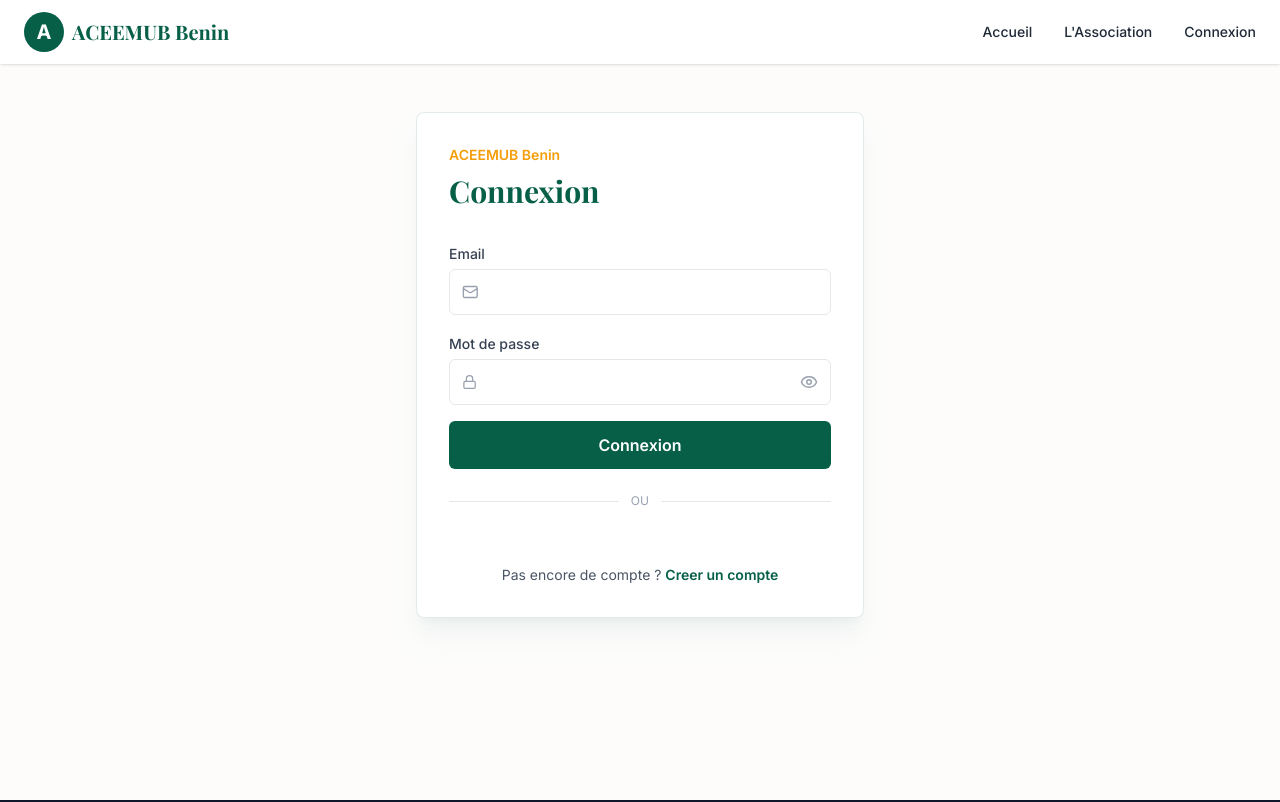
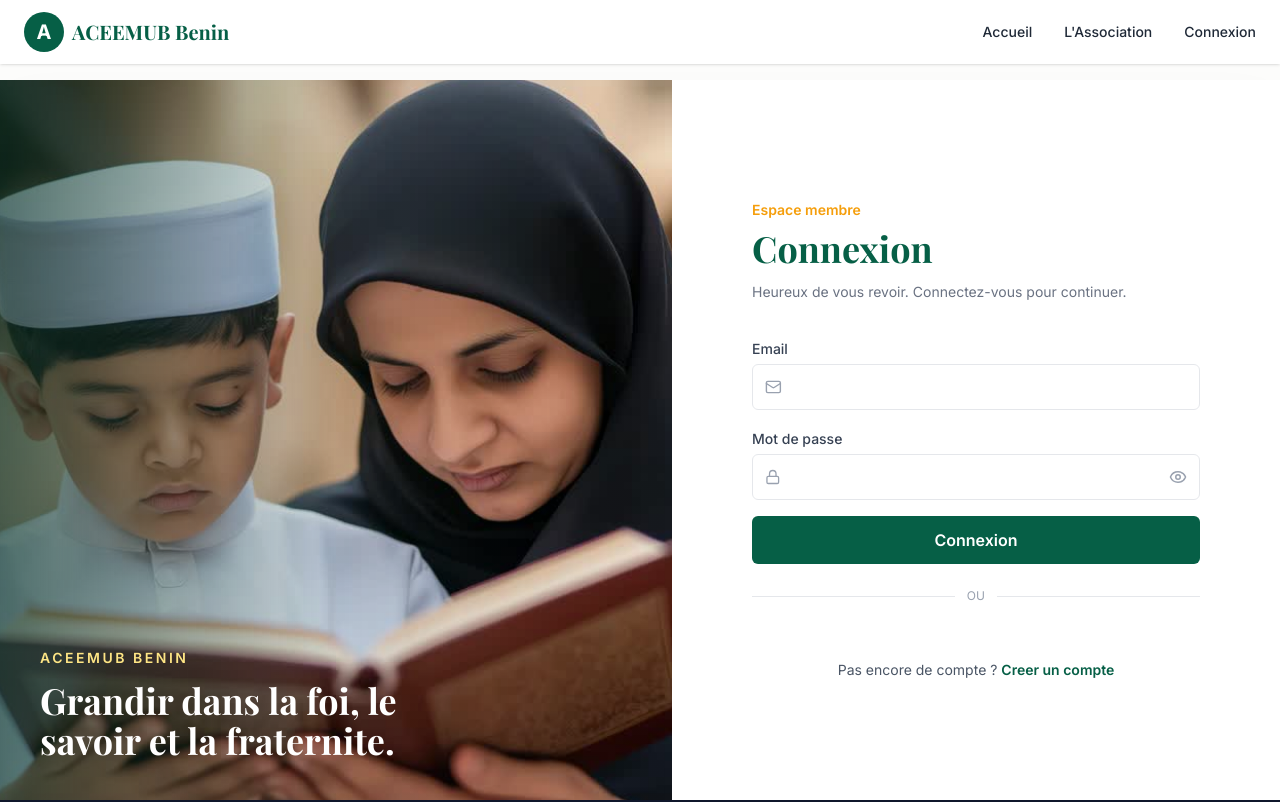
Before and after one commit to MourchidDev/Aceemub_blog, a React (Vite) app in the folder frontEnd/: page /connexion in a window 1280 px wide. Shown: the top 802 px of the page. Built offline with nearby package versions, Linux system fonts and the light colour scheme; no server answers; a web font is replaced by a local one.

Commit message:
feat : Ajout de l'image au niveau de la page de connexion et d'inscription .

```diff
--- a/frontEnd/src/custom.d.ts
+++ b/frontEnd/src/custom.d.ts
@@ -2,3 +2,8 @@ declare module '*.jfif' {
   const src: string;
   export default src;
 }
+
+declare module '*.jpg' {
+  const src: string;
+  export default src;
+}
--- a/frontEnd/src/index.css
+++ b/frontEnd/src/index.css
@@ -28,3 +28,73 @@ body {
 .text-balance {
   text-wrap: balance;
 }
+
+.auth-shell {
+  animation: auth-shell-enter 1.15s cubic-bezier(0.19, 1, 0.22, 1) both;
+}
+
+.auth-visual {
+  animation: auth-visual-enter 1.35s cubic-bezier(0.19, 1, 0.22, 1) 0.12s both;
+}
+
+.auth-visual img {
+  animation: auth-image-breathe 8s ease-in-out 1.1s infinite alternate;
+  transform-origin: center;
+}
+
+.auth-form-panel {
+  animation: auth-form-enter 1.25s cubic-bezier(0.19, 1, 0.22, 1) 0.28s both;
+}
+
+@keyframes auth-shell-enter {
+  from {
+    opacity: 0;
+    transform: translateY(28px) scale(0.985);
+  }
+  to {
+    opacity: 1;
+    transform: translateY(0) scale(1);
+  }
+}
+
+@keyframes auth-visual-enter {
+  from {
+    opacity: 0;
+    transform: translateX(-34px) scale(1.03);
+    filter: blur(8px);
+  }
+  to {
+    opacity: 1;
+    transform: translateX(0) scale(1);
+    filter: blur(0);
+  }
+}
+
+@keyframes auth-form-enter {
+  from {
+    opacity: 0;
+    transform: translateX(34px);
+  }
+  to {
+    opacity: 1;
+    transform: translateX(0);
+  }
+}
+
+@keyframes auth-image-breathe {
+  from {
+    transform: scale(1);
+  }
+  to {
+    transform: scale(1.045);
+  }
+}
+
+@media (prefers-reduced-motion: reduce) {
+  .auth-shell,
+  .auth-visual,
+  .auth-visual img,
+  .auth-form-panel {
+    animation: none;
+  }
+}
--- a/frontEnd/src/pages/AuthPage.tsx
+++ b/frontEnd/src/pages/AuthPage.tsx
@@ -3,6 +3,7 @@ import { AxiosError } from 'axios';
 import { Link, useNavigate } from 'react-router-dom';
 import { Eye, EyeOff, Lock, Mail, UserRound } from 'lucide-react';
 import { useAuth } from '../context/AuthContext';
+import authHeroImage from '../assets/auth-hero.jpg';
 
 declare global {
   interface Window {
@@ -132,11 +133,33 @@ export default function AuthPage({ mode }: { mode: AuthMode }) {
   }
 
   return (
-    <main className="min-h-screen bg-aemb-cream pt-28 pb-16 px-6">
-      <section className="max-w-md mx-auto bg-white border border-emerald-900/10 shadow-xl shadow-emerald-900/5 rounded-lg p-6 sm:p-8">
+    <main className="min-h-screen overflow-hidden bg-aemb-cream pt-20">
+      <section className="auth-shell grid w-full overflow-hidden bg-white shadow-2xl shadow-emerald-950/10 lg:min-h-[calc(100vh-5rem)] lg:grid-cols-[1.05fr_0.95fr]">
+        <div className="auth-visual relative min-h-[280px] overflow-hidden lg:min-h-full">
+          <img
+            src={authHeroImage}
+            alt="Mere et enfant lisant ensemble"
+            className="h-full w-full object-cover"
+          />
+          <div className="absolute inset-0 bg-gradient-to-t from-emerald-950/65 via-emerald-950/10 to-transparent lg:bg-gradient-to-r" />
+          <div className="absolute bottom-0 left-0 right-0 p-6 text-white sm:p-8 lg:p-10">
+            <p className="text-sm font-semibold uppercase tracking-[0.18em] text-amber-200">ACEEMUB Benin</p>
+            <h1 className="mt-3 max-w-md font-serif text-3xl font-bold sm:text-4xl">
+              Grandir dans la foi, le savoir et la fraternite.
+            </h1>
+          </div>
+        </div>
+
+        <div className="auth-form-panel flex items-center justify-center px-5 py-8 sm:px-8 lg:px-12 xl:px-20">
+          <div className="w-full max-w-md">
             <div className="mb-8">
-          <p className="text-sm font-semibold text-aemb-gold">ACEEMUB Benin</p>
-          <h1 className="font-serif text-3xl font-bold text-aemb-green mt-2">{title}</h1>
+              <p className="text-sm font-semibold text-aemb-gold">Espace membre</p>
+              <h2 className="mt-2 font-serif text-3xl font-bold text-aemb-green sm:text-4xl">{title}</h2>
+              <p className="mt-3 text-sm leading-6 text-gray-500">
+                {isRegister
+                  ? 'Creez votre compte pour rejoindre la communaute.'
+                  : 'Heureux de vous revoir. Connectez-vous pour continuer.'}
+              </p>
             </div>
 
             {error && (
@@ -149,7 +172,7 @@ export default function AuthPage({ mode }: { mode: AuthMode }) {
               {isRegister && (
                 <label className="block">
                   <span className="text-sm font-medium text-gray-700">Nom complet</span>
-              <span className="mt-1 flex items-center gap-3 rounded-md border border-gray-200 bg-white px-3 py-2.5 focus-within:border-aemb-green">
+                  <span className="mt-1 flex items-center gap-3 rounded-md border border-gray-200 bg-white px-3 py-2.5 transition focus-within:border-aemb-green focus-within:shadow-sm">
                     <UserRound size={18} className="text-gray-400" />
                     <input
                       value={name}
@@ -166,7 +189,7 @@ export default function AuthPage({ mode }: { mode: AuthMode }) {
 
               <label className="block">
                 <span className="text-sm font-medium text-gray-700">Email</span>
-            <span className="mt-1 flex items-center gap-3 rounded-md border border-gray-200 bg-white px-3 py-2.5 focus-within:border-aemb-green">
+                <span className="mt-1 flex items-center gap-3 rounded-md border border-gray-200 bg-white px-3 py-2.5 transition focus-within:border-aemb-green focus-within:shadow-sm">
                   <Mail size={18} className="text-gray-400" />
                   <input
                     type="email"
@@ -181,7 +204,7 @@ export default function AuthPage({ mode }: { mode: AuthMode }) {
 
               <label className="block">
                 <span className="text-sm font-medium text-gray-700">Mot de passe</span>
-            <span className="mt-1 flex items-center gap-3 rounded-md border border-gray-200 bg-white px-3 py-2.5 focus-within:border-aemb-green">
+                <span className="mt-1 flex items-center gap-3 rounded-md border border-gray-200 bg-white px-3 py-2.5 transition focus-within:border-aemb-green focus-within:shadow-sm">
                   <Lock size={18} className="text-gray-400" />
                   <input
                     type={showPassword ? 'text' : 'password'}
@@ -195,7 +218,7 @@ export default function AuthPage({ mode }: { mode: AuthMode }) {
                   <button
                     type="button"
                     onClick={() => setShowPassword((value) => !value)}
-                className="text-gray-400 hover:text-aemb-green"
+                    className="text-gray-400 transition hover:text-aemb-green"
                     aria-label={showPassword ? 'Masquer le mot de passe' : 'Afficher le mot de passe'}
                   >
                     {showPassword ? <EyeOff size={18} /> : <Eye size={18} />}
@@ -206,7 +229,7 @@ export default function AuthPage({ mode }: { mode: AuthMode }) {
               <button
                 type="submit"
                 disabled={isSubmitting}
-            className="w-full rounded-md bg-aemb-green px-4 py-3 font-semibold text-white transition hover:bg-emerald-800 disabled:cursor-not-allowed disabled:opacity-60"
+                className="w-full rounded-md bg-aemb-green px-4 py-3 font-semibold text-white transition duration-300 hover:bg-emerald-800 disabled:cursor-not-allowed disabled:opacity-60"
               >
                 {isSubmitting ? 'Traitement...' : title}
               </button>
@@ -230,11 +253,13 @@ export default function AuthPage({ mode }: { mode: AuthMode }) {
               {isRegister ? 'Deja inscrit ?' : 'Pas encore de compte ?'}{' '}
               <Link
                 to={isRegister ? '/connexion' : '/inscription'}
-            className="font-semibold text-aemb-green hover:text-aemb-gold"
+                className="font-semibold text-aemb-green transition hover:text-aemb-gold"
               >
                 {isRegister ? 'Se connecter' : 'Creer un compte'}
               </Link>
             </p>
+          </div>
+        </div>
       </section>
     </main>
   );
--- a/frontEnd/src/pages/Home.tsx
+++ b/frontEnd/src/pages/Home.tsx
@@ -96,7 +96,7 @@ export default function Home() {
               <Link key={art.id} to={`/blog/${art.id}`} className="group cursor-pointer">
                 <div className="aspect-video rounded-3xl overflow-hidden mb-6 relative">
                   <img src={art.image} alt={art.title} className="w-full h-full object-cover group-hover:scale-110 transition-transform duration-500" referrerPolicy="no-referrer" />
-                  <div className="absolute top-4 left-4 bg-white/20 backdrop-blur-md text-white px-3 py-1 rounded-full text-xs font-bold">{art.category}</div>
+                  <div className="absolute top-4 left-4 bg-white/20 backdrop-blur-md text-white px-3 py-1 rounded-full text-xs font-bold">{art.category?.name}</div>
                 </div>
                 <p className="text-emerald-300 text-xs font-bold mb-2 uppercase tracking-widest">{art.date}</p>
                 <h3 className="text-xl font-bold mb-3 group-hover:text-aemb-gold transition-colors leading-snug">{art.title}</h3>
```
Also changed, not shown: frontEnd/src/assets/auth-hero.jpg (added). Lines whose indentation alone changed are shown as unchanged.
